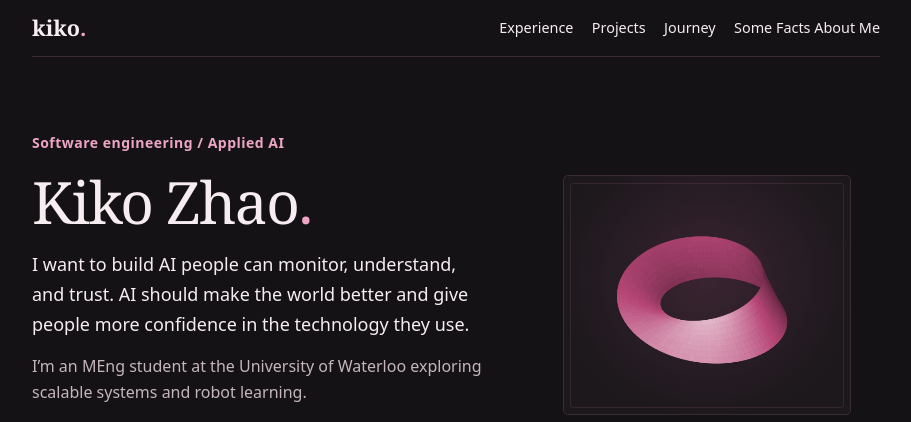
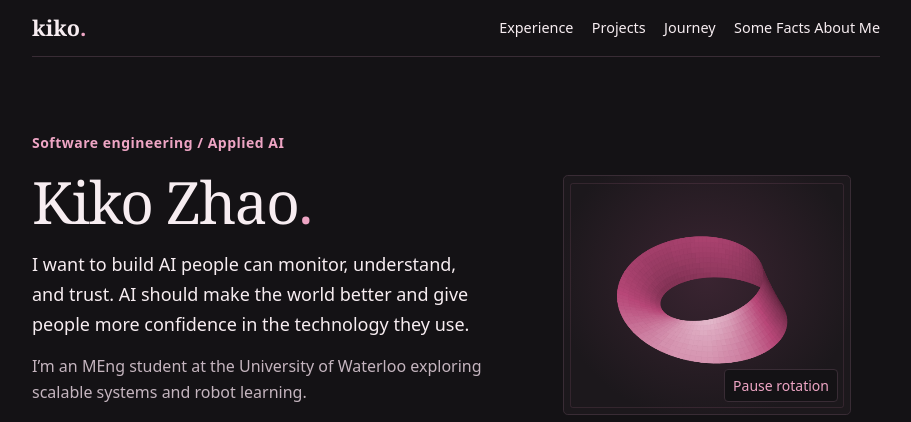
Before and after one commit to Kikogogogogo/kiko-portfolio, a plain HTML site: page docs/index.html in a window 1280 px wide. Shown: the top 422 px of the page, without its empty margins (184-1095 px from the left). Drawn offline with Linux system fonts and the light colour scheme.

Commit message:
Make Möbius animation resilient and add playback controls

```diff
--- a/docs/assets/mobius.js
+++ b/docs/assets/mobius.js
@@ -1,6 +1,6 @@
 (() => {
-  const canvas = document.querySelector('.mobius');
-  const context = canvas?.getContext('2d');
+  const canvas = document.querySelector('.mobius-live');
+  const context = canvas && canvas.getContext('2d');
   if (!context) return;
 
   const lengthSteps = 104;
@@ -68,7 +68,7 @@
     for (const { indices, depth, light } of visible) {
       const highlight = Math.pow(light, 3);
       const brightness = Math.round(26 + 37 * light + 19 * highlight + 3 * depth);
-      context.fillStyle = `hsl(334 44% ${brightness}%)`;
+      context.fillStyle = `hsl(334, 44%, ${brightness}%)`;
       context.strokeStyle = context.fillStyle;
       context.beginPath();
       const [first, ...rest] = indices;
@@ -81,25 +81,43 @@
   }
 
   const motion = window.matchMedia('(prefers-reduced-motion: reduce)');
-  const initialAngle = -.55;
+  const control = document.querySelector('.mobius-toggle');
   const revolutionMs = 12000;
+  const frameInterval = 1000 / 30;
+  let angle = -.55;
   let frame;
-  let started;
+  let previousDraw;
+  let playing = false;
 
   function turn(now) {
-    started ??= now;
-    const progress = ((now - started) % revolutionMs) / revolutionMs;
-    draw(initialAngle + 2 * Math.PI * progress);
+    if (previousDraw === undefined) previousDraw = now;
+    const elapsed = now - previousDraw;
+    if (elapsed >= frameInterval) {
+      previousDraw = now;
+      angle = (angle + 2 * Math.PI * (Math.min(elapsed, 100) / revolutionMs)) % (2 * Math.PI);
+      draw(angle);
+    }
     frame = requestAnimationFrame(turn);
   }
 
-  function updateMotion() {
+  function setPlaying(next) {
     cancelAnimationFrame(frame);
-    started = undefined;
-    draw(initialAngle);
-    if (!motion.matches) frame = requestAnimationFrame(turn);
+    playing = next;
+    previousDraw = undefined;
+    control.textContent = playing ? 'Pause rotation' : 'Play rotation';
+    if (playing) frame = requestAnimationFrame(turn);
   }
 
-  motion.addEventListener('change', updateMotion);
-  updateMotion();
+  const followPreference = () => setPlaying(!motion.matches);
+
+  draw(angle);
+  canvas.parentElement.classList.add('is-ready');
+  control.hidden = false;
+  control.addEventListener('click', () => setPlaying(!playing));
+  if (typeof motion.addEventListener === 'function') {
+    motion.addEventListener('change', followPreference);
+  } else {
+    motion.addListener(followPreference);
+  }
+  followPreference();
 })();
--- a/docs/index.html
+++ b/docs/index.html
@@ -5,7 +5,7 @@
   <meta name="viewport" content="width=device-width, initial-scale=1">
   <meta name="description" content="Kiko Zhao's portfolio of full-stack engineering, applied AI, and technical writing.">
   <title>Kiko Zhao — Software & AI</title>
-  <link rel="stylesheet" href="style.css?v=10">
+  <link rel="stylesheet" href="style.css?v=11">
 </head>
 <body>
   <header class="top wrap">
@@ -26,12 +26,14 @@
         <p class="context">I’m an MEng student at the University of Waterloo exploring scalable systems and robot learning.</p>
         <div class="actions"><a class="button" href="projects/">Explore my projects</a><a href="https://github.com/Kikogogogogo">GitHub</a></div>
       </div>
-      <div class="hero-art" aria-hidden="true">
-        <canvas class="mobius" width="640" height="520"></canvas>
+      <div class="hero-art">
+        <img class="mobius mobius-fallback" src="assets/mobius-still.svg" width="640" height="520" alt="">
+        <canvas class="mobius mobius-live" aria-hidden="true" width="640" height="520"></canvas>
+        <button class="mobius-toggle" type="button" hidden>Play rotation</button>
       </div>
     </section>
   </main>
   <footer class="wrap foot"><span>Kiko Zhao</span><a href="https://github.com/Kikogogogogo">GitHub</a></footer>
-  <script src="assets/mobius.js?v=2" defer></script>
+  <script src="assets/mobius.js?v=3" defer></script>
 </body>
 </html>
--- a/docs/style.css
+++ b/docs/style.css
@@ -42,7 +42,22 @@ h1 { font-family: var(--serif); font-size: clamp(2.3rem, 5.5vw, 3.65rem); font-w
   border: 1px solid var(--line);
   border-radius: .3rem;
 }
-.mobius { display: block; width: 100%; height: auto; }
+.mobius { display: block; grid-area: 1 / 1; width: 100%; height: auto; }
+.mobius-live { visibility: hidden; }
+.hero-art.is-ready .mobius-fallback { visibility: hidden; }
+.hero-art.is-ready .mobius-live { visibility: visible; }
+.mobius-toggle {
+  position: absolute;
+  right: .75rem;
+  bottom: .75rem;
+  padding: .25rem .5rem;
+  border: 1px solid var(--line);
+  border-radius: .25rem;
+  background: var(--bg);
+  color: var(--accent);
+  font: inherit;
+  font-size: .875rem;
+}
 
 h2 { font-size: 1.25rem; font-weight: 650; margin-bottom: .7rem; }
 h3 { font-size: 1.125rem; font-weight: 650; }
```
Also changed, not shown: docs/assets/mobius-still.svg (added).
